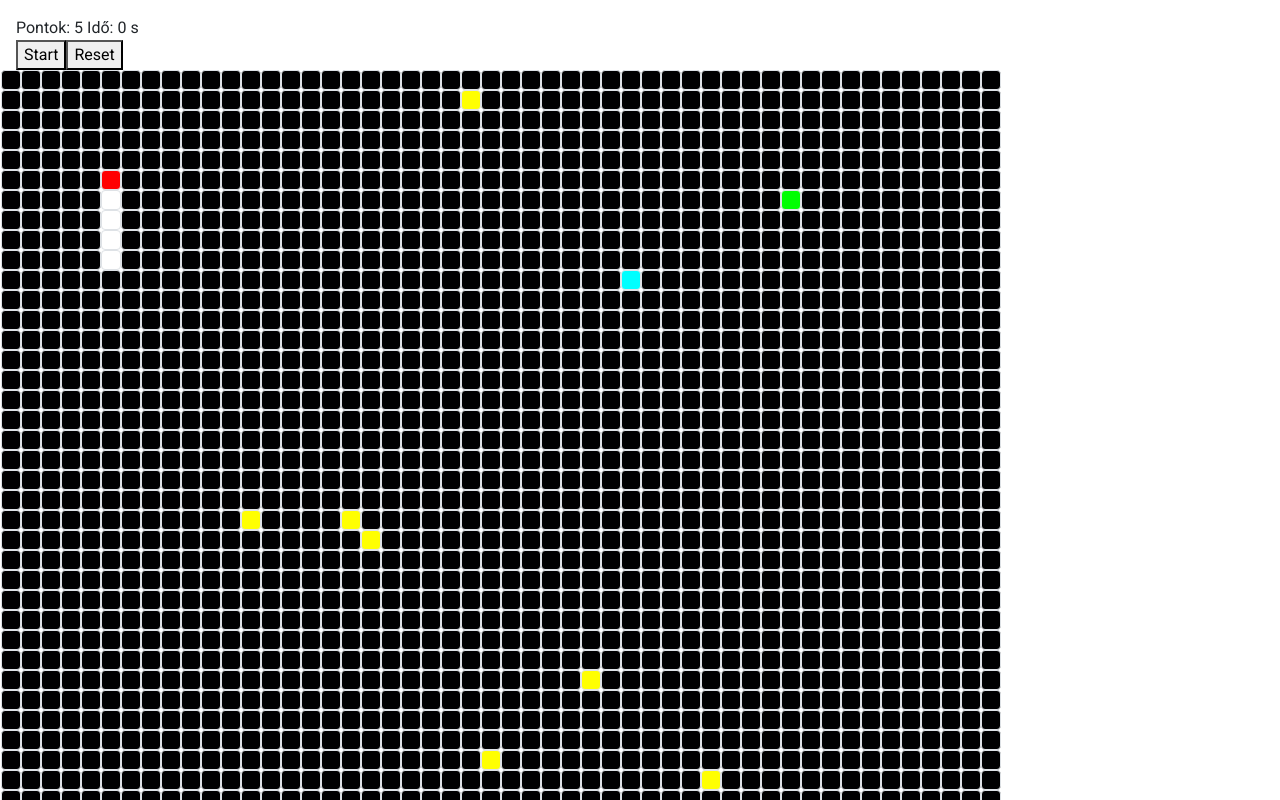
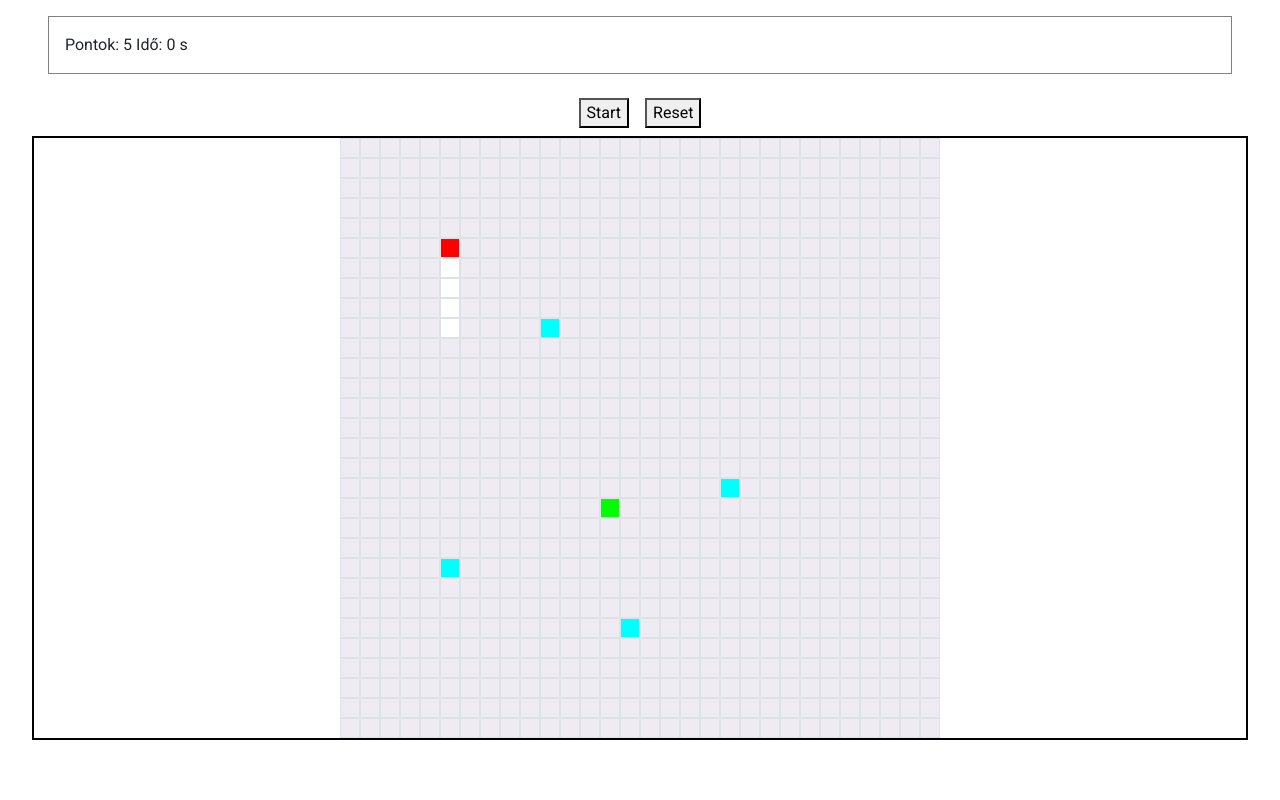
Before and after one commit to karcagtamas/Angular-Snake, an Angular app: page / in a window 1280 px wide. Shown: the top 800 px of the page. Built offline with nearby package versions, Linux system fonts and the light colour scheme.

Commit message:
re set foods, collapse, design

```diff
--- a/src/app/components/home/home.component.html
+++ b/src/app/components/home/home.component.html
@@ -1,12 +1,21 @@
-<div>
-  <div>
-    Pontok: {{game.snake.length}}
-    Idő: {{ms | seconds}}
+<div class="home">
+  <div class="stat">
+    Pontok: {{ game.snake.length }} Idő: {{ ms | seconds }}
   </div>
-  <button (click)="startGame()" [disabled]="!game.reseted">Start</button>
-  <button (click)="resetGame()" [disabled]="game.isOn">Reset</button>
-  <div>{{alert}}</div>
-  <div *ngFor="let row of game.table.fields" class="row">
-    <div *ngFor="let col of row" class="border rounded field" [style.background-color]="col.color"></div>
+  <div class="buttons">
+    <button (click)="startGame()" [disabled]="!game.reseted">Start</button>
+    <button (click)="resetGame()" [disabled]="game.isOn">Reset</button>
+  </div>
+  <div>{{ alert }}</div>
+  <div class="frame">
+    <div class="table">
+      <div *ngFor="let row of game.table.fields" class="row">
+        <div
+          *ngFor="let col of row"
+          class="border field"
+          [style.background-color]="col.color"
+        ></div>
+      </div>
+    </div>
   </div>
 </div>
--- a/src/app/components/home/home.component.scss
+++ b/src/app/components/home/home.component.scss
@@ -1,4 +1,32 @@
-.field {
-  width: 20px;
-  height: 20px;
+.home {
+  margin: 1rem;
+
+  .stat {
+    margin: 1rem;
+    padding: 1rem;
+    border: 1px solid gray;
+  }
+
+  .buttons {
+    text-align: center;
+    button {
+      margin: 0.5rem;
+    }
+  }
+  .frame {
+    border: 2px solid black;
+
+    .table {
+      width: max-content;
+      margin: auto;
+      .row {
+        margin: 0;
+        padding: 0;
+      }
+      .field {
+        width: 20px;
+        height: 20px;
+      }
+    }
+  }
 }
--- a/src/app/components/home/home.component.ts
+++ b/src/app/components/home/home.component.ts
@@ -4,6 +4,8 @@ import Snake from 'src/app/models/snake';
 import { Direction } from 'src/app/models/directions';
 import Food from 'src/app/models/food';
 import { Error } from 'src/app/models/error';
+import { FOODS } from 'src/app/models/foodTypes';
+import Point from 'src/app/models/point';
 
 @Component({
   selector: 'app-home',
@@ -150,6 +152,9 @@ export class HomeComponent implements OnInit {
       this.game.snake.body.splice(this.game.snake.body.length - 1, 1);
       this.writeOut();
       this.checkFood(this.game.snake.head.x, this.game.snake.head.y);
+      if (this.checkCollapse()) {
+        this.stopGame('You ran into yourself!');
+      }
     }
   }
 
@@ -167,13 +172,56 @@ export class HomeComponent implements OnInit {
             this.game.snake.body[this.game.snake.body.length - 1]
           );
         }
-        console.log('length', this.game.snake.length);
-        console.log('body', this.game.snake.body.length);
-        console.log(this.game.snake.body);
-        console.log(this.game.snake.head);
         this.game.table.foods = this.game.table.foods.filter(f => f !== food);
+        this.game.table.foods.push(this.genFood(false, false));
+        if (this.game.snake.length % 5 === 0) {
+          this.game.table.foods.push(this.genFood(false, true));
+        }
       }
     }
     return;
   }
+
+  genFood(canBeKiller: boolean, beKiller: boolean): Food {
+    const rnd = Math.floor(Math.random() * 3);
+    let food: Food;
+    if (beKiller) {
+      food = { ...FOODS.killer };
+    } else {
+      switch (rnd) {
+        case 0:
+          food = { ...FOODS.normal };
+          break;
+        case 1:
+          food = { ...FOODS.higher };
+          break;
+        case 2:
+          food = { ...FOODS.killer };
+          break;
+      }
+      if (food.isKill && !canBeKiller) {
+        food = { ...FOODS.normal };
+      }
+    }
+    let x = -1;
+    let y = -1;
+    do {
+      x = Math.floor(Math.random() * this.game.table.cols);
+      y = Math.floor(Math.random() * this.game.table.rows);
+    } while (
+      this.game.table.fields[x][y].color !== this.game.table.background ||
+      (x === 5 && y >= 5 && y <= 9)
+    );
+    food.position = new Point(x, y);
+    return food;
+  }
+
+  checkCollapse(): boolean {
+    for (const i of this.game.snake.body) {
+      if (this.game.snake.head.x === i.x && this.game.snake.head.y === i.y) {
+        return true;
+      }
+    }
+    return false;
+  }
 }
--- a/src/app/models/table.ts
+++ b/src/app/models/table.ts
@@ -12,9 +12,9 @@ export default class Table {
   background: string;
 
   constructor() {
-    this.rows = 50;
-    this.cols = 50;
-    this.background = '#000000';
+    this.rows = 30;
+    this.cols = 30;
+    this.background = '#eeebf2';
     this.fields = [];
     for (let i = 0; i < this.rows; i++) {
       const row: Field[] = [];
@@ -23,7 +23,7 @@ export default class Table {
       }
       this.fields.push(row);
     }
-    this.countOfFoods = 10;
+    this.countOfFoods = 5;
     this.foods = [];
     for (let i = 0; i < this.countOfFoods; i++) {
       const rnd = Math.floor(Math.random() * 3);
```
